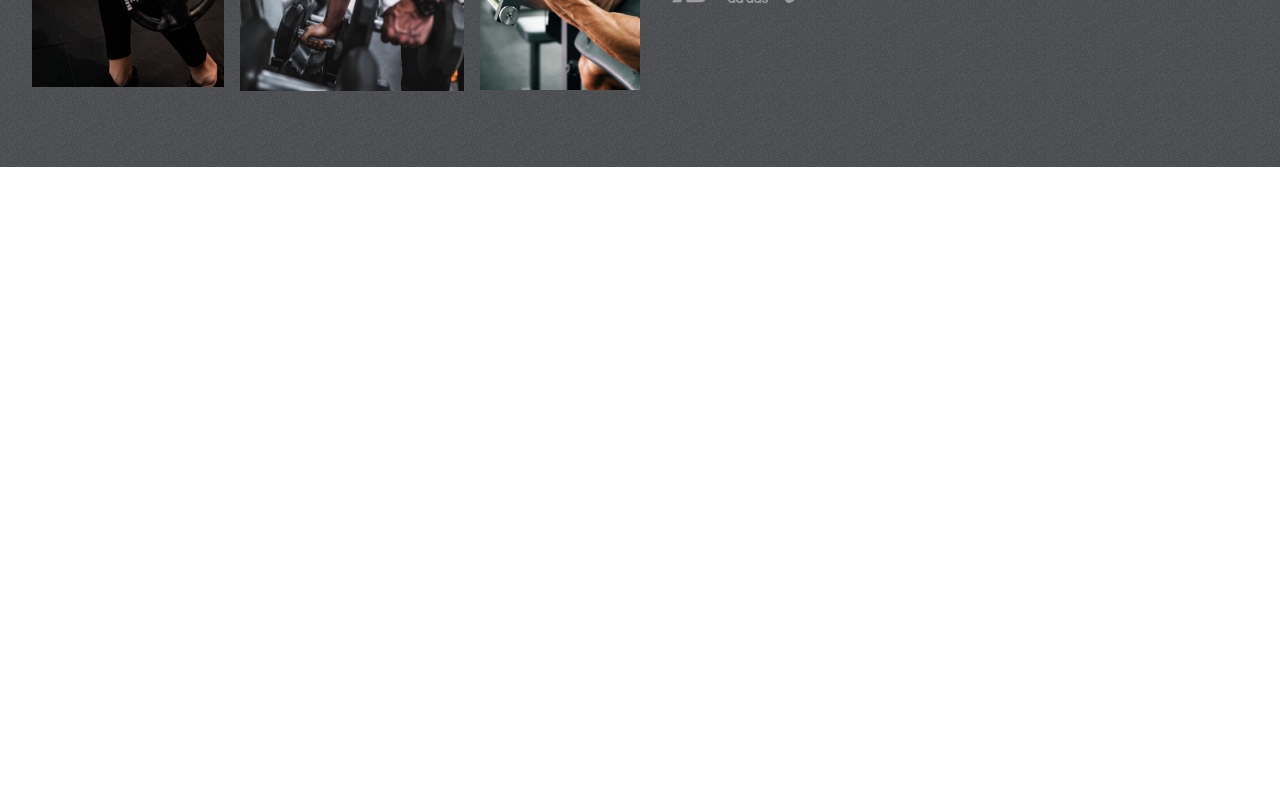
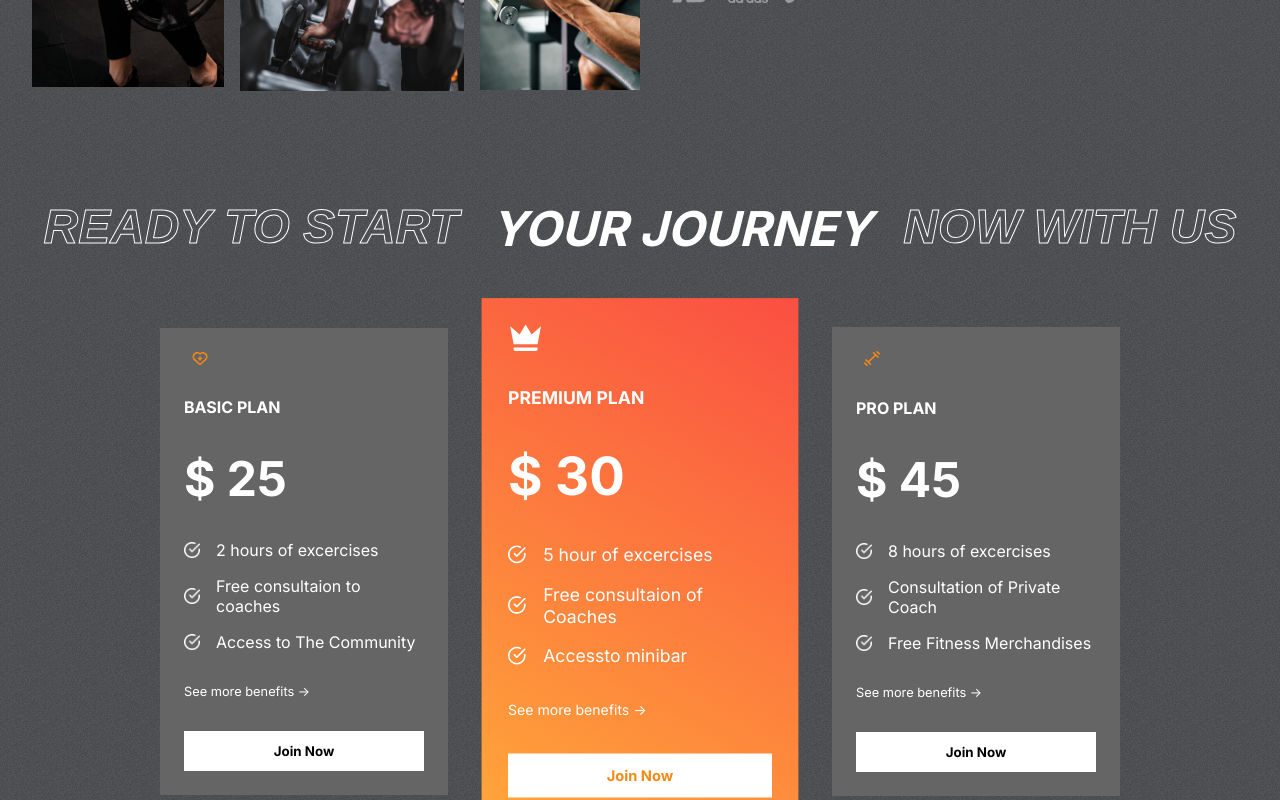
Before and after one commit to harry-jakes3018/fit-club, a React (Create React App) app: page / in a window 1280 px wide. Shown: the part 1616-2416 px from the top of the page. Before the commit the page ends 1783 px from the top, so only its background shows below. Built offline with nearby package versions, Linux system fonts and the light colour scheme.

Commit message:
Plans Section Completed

```diff
--- a/src/App.js
+++ b/src/App.js
@@ -1,5 +1,6 @@
 import "./App.css";
 import HeroSection from "./components/Hero Section/HeroSection";
+import Plans from "./components/Plans/Plans";
 import Programs from "./components/Programs/Programs";
 import Reasons from "./components/Reasons/Reasons";
 
@@ -9,6 +10,7 @@
             <HeroSection />
             <Programs />
             <Reasons />
+            <Plans />
         </div>
     );
 }
--- /dev/null
+++ b/src/components/Plans/Plans.css
@@ -0,0 +1,73 @@
+.plans-container {
+    margin-top: -4rem;
+    padding: 0 2rem;
+    display: flex;
+    flex-direction: column;
+    gap: 4rem;
+    position: relative;
+}
+
+.plans {
+    display: flex;
+    align-items: center;
+    justify-content: center;
+    gap: 3rem;
+}
+
+.plan {
+    display: flex;
+    flex-direction: column;
+    background: var(--caloryCard);
+    color: white;
+    gap: 2rem;
+    padding: 1.5rem;
+    width: 15rem;
+}
+
+.plan:nth-child(2) {
+    background: var(--planCard);
+    transform: scale(1.1);
+}
+
+.plan > svg {
+    fill: var(--orange);
+    width: 2rem;
+}
+
+.plan:nth-child(2) > svg {
+    fill: white;
+}
+
+.plan:nth-child(2) > button {
+    color: var(--orange);
+}
+
+.plan > :nth-child(2) {
+    font-size: 1rem;
+    font-weight: bold;
+}
+
+.plan > :nth-child(3) {
+    font-size: 3rem;
+    font-weight: bold;
+}
+
+.plan > :nth-child(5) {
+    font-size: 0.8rem;
+}
+
+.features {
+    display: flex;
+    flex-direction: column;
+    gap: 1rem;
+}
+
+.feature {
+    display: flex;
+    align-items: center;
+    gap: 1rem;
+}
+
+.feature > img {
+    width: 1rem;
+}
--- /dev/null
+++ b/src/components/Plans/Plans.js
@@ -0,0 +1,42 @@
+import "./Plans.css";
+import { plansData } from "../../data/plansData";
+import whiteTick from "../../assets/whiteTick.png";
+
+const Plans = () => {
+    return (
+        <div className="plans-container">
+            <div className="programs_header" style={{ gap: "2rem" }}>
+                <span className="stroke-text">Ready to Start</span>
+                <span>Your Journey</span>
+                <span className="stroke-text">Now With Us</span>
+            </div>
+
+            {/* Plans Card */}
+            <div className="plans">
+                {plansData.map((plan, i) => (
+                    <div className="plan" key={i}>
+                        {plan.icon}
+                        <span>{plan.name}</span>
+                        <span>$ {plan.price}</span>
+
+                        <div className="features">
+                            {plan.features.map((feature, index) => (
+                                <div className="feature">
+                                    <img src={whiteTick} alt="" />
+                                    <span key={i}>{feature}</span>
+                                </div>
+                            ))}
+                        </div>
+
+                        <div>
+                            <span>See more benefits -></span>
+                        </div>
+                        <button className="btn">Join Now</button>
+                    </div>
+                ))}
+            </div>
+        </div>
+    );
+};
+
+export default Plans;
```
